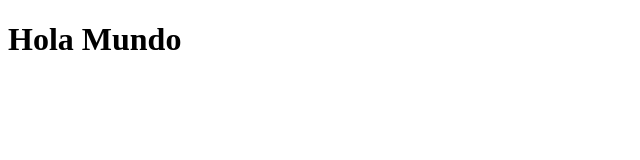
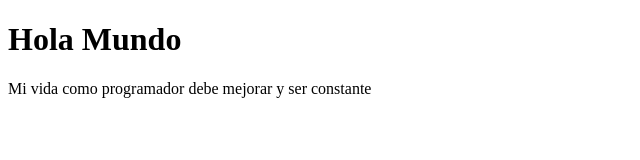
Before and after one commit to IsmaelCB01/new-repo, a plain HTML site: page index.html in a window 1280 px wide. Shown: the whole page, without its empty margins (0-640 px from the left). Drawn offline with Linux system fonts and the light colour scheme.

Commit message:
Add p tag

```diff
--- a/index.html
+++ b/index.html
@@ -7,5 +7,6 @@
   </head>
   <body>
     <h1>Hola Mundo</h1>
+    <p>Mi vida como programador debe mejorar y ser constante</p>
   </body>
 </html>
```
